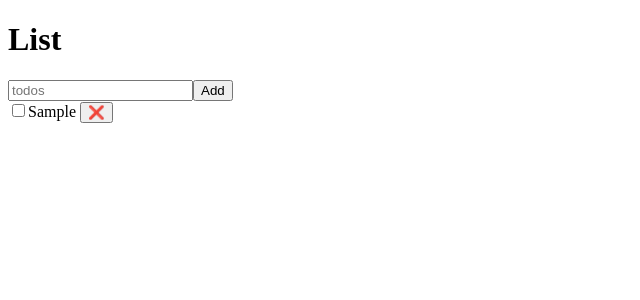
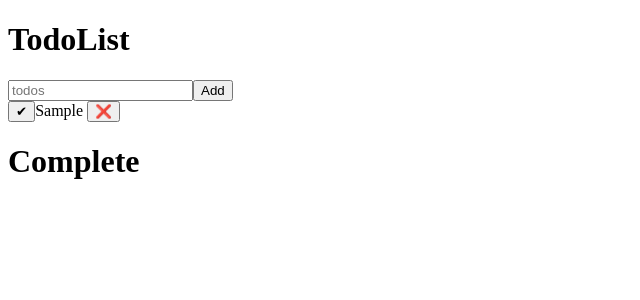
Before and after one commit to Jangkyoungwoo/TodoList-ReactJs, a React (Create React App) app: page / in a window 1280 px wide. Both pictures are taken after typing "Sample" into the empty fields and a click on the button "Add". Shown: the top 300 px of the page, without its empty margins (0-640 px from the left). Built offline with nearby package versions, Linux system fonts and the light colour scheme.

Commit message:
완료 기능 추가

```diff
--- a/src/App.js
+++ b/src/App.js
@@ -1,16 +1,25 @@
 import { useState } from 'react';
-import Context from './Context'
+import List from './List'
+import CompleteList from './CompleteList'
 
 function App() {
   const [text, setText] = useState("");
   const [todos, setTodos] = useState([]);
+  const [comTodos, setComTodos] = useState([]);
 
   const LIST_KEY = "list";
+  const COMPLETE_KEY = "complete"
   let toDoAry = [];
+  let completeAry = [];
 
   const todoStorage = () => {
     localStorage.setItem(LIST_KEY, JSON.stringify(toDoAry));
   }
+
+  const completeStorage = () => {
+    localStorage.setItem(COMPLETE_KEY, JSON.stringify(completeAry));
+  }
+
   const handleChangeText = (event) => {
     setText(event.target.value);
   };
@@ -22,21 +31,23 @@ function App() {
         {
           id: Date.now(),
           text,
-          isChecked: false
         }
       ]);
       toDoAry.push(
-        [
-          ...todos,
-          {
-            id: Date.now(),
-            text,
-            isChecked: false,
-          }
-        ]
+        ...todos,
+        {
+          id: Date.now(),
+          text,
+        }
       );
     }
   }
+
+  const addcompleteStorage = () => {
+    completeAry.push(
+      ...comTodos,
+    );
+  };
 
   const handleSetTodos = () => {
     handleAdd(text);
@@ -46,17 +57,32 @@ function App() {
 
   const handleDelete = (id) => {
     toDoAry = todos.filter((todo) => todo.id !== id);
-    console.log(id);
     setTodos(toDoAry);
     todoStorage();
   }
 
+  const handleComplete = (id) => {
+    completeAry = todos.filter((compTodo) => compTodo.id === id);
+    addcompleteStorage(); //localStorage 및 state에 추가
+    setComTodos(completeAry); //set state
+    completeStorage(completeAry);//set localStorage
+    handleDelete(id);
+  }
+
+  const handleDeleteComplete = (id) => {
+    completeAry = comTodos.filter((compTodo) => compTodo.id !== id);
+    setComTodos(completeAry);
+    completeStorage();
+  }
+
   return (
     <div className="App">
-      <h1>List</h1>
+      <h1>TodoList</h1>
       <input onChange={handleChangeText} value={text} typeof='text' placeholder='todos'></input>
       <button onClick={handleSetTodos}>Add</button>
-      <Context todos={todos} onDelete={handleDelete} />
+      <List todos={todos} onDelete={handleDelete} onComplete={handleComplete} />
+      <h1>Complete</h1>
+      <CompleteList comTodos={comTodos} onDelete={handleDeleteComplete} />
     </div>
   );
 }
--- /dev/null
+++ b/src/CompleteList.js
@@ -0,0 +1,20 @@
+function ComTodo({ comTodo: { id, text }, onDelete }) {
+  return (
+    <div>
+      <span>{text} </span>
+      <button onClick={() => onDelete(id)}>❌</button>
+    </div>
+  )
+}
+
+function CompleteList({ comTodos, onDelete }) {
+  return (
+    <div>
+      {comTodos.map((comTodo) => (
+        <ComTodo comTodo={comTodo} key={comTodo.id} onDelete={onDelete} />
+      ))}
+    </div>
+  );
+}
+
+export default CompleteList;
--- a/src/Context.js
+++ /dev/null
@@ -1,21 +0,0 @@
-function Todo({ todo: { id, text, isChecked }, onDelete }) {
-  return (
-    <div>
-      <input type='checkbox' checked={isChecked}></input>
-      <span>{text}  </span>
-      <button onClick={() => onDelete(id)}>❌</button>
-    </div>
-  );
-}
-
-function Context({ todos, onDelete }) {
-  return (
-    <div>
-      {todos.map((todo) => (
-        <Todo todo={todo} key={todo.id} onDelete={onDelete} />
-      ))}
-    </div>
-  );
-}
-
-export default Context;
--- /dev/null
+++ b/src/List.js
@@ -0,0 +1,21 @@
+function Todo({ todo: { id, text }, onDelete, onComplete }) {
+  return (
+    <div>
+      <button onClick={() => onComplete(id)}>✔</button>
+      <span>{text}  </span>
+      <button onClick={() => onDelete(id)}>❌</button>
+    </div>
+  );
+}
+
+function List({ todos, onDelete, onComplete }) {
+  return (
+    <div>
+      {todos.map((todo) => (
+        <Todo todo={todo} key={todo.id} onDelete={onDelete} onComplete={onComplete} />
+      ))}
+    </div>
+  );
+}
+
+export default List;
```
